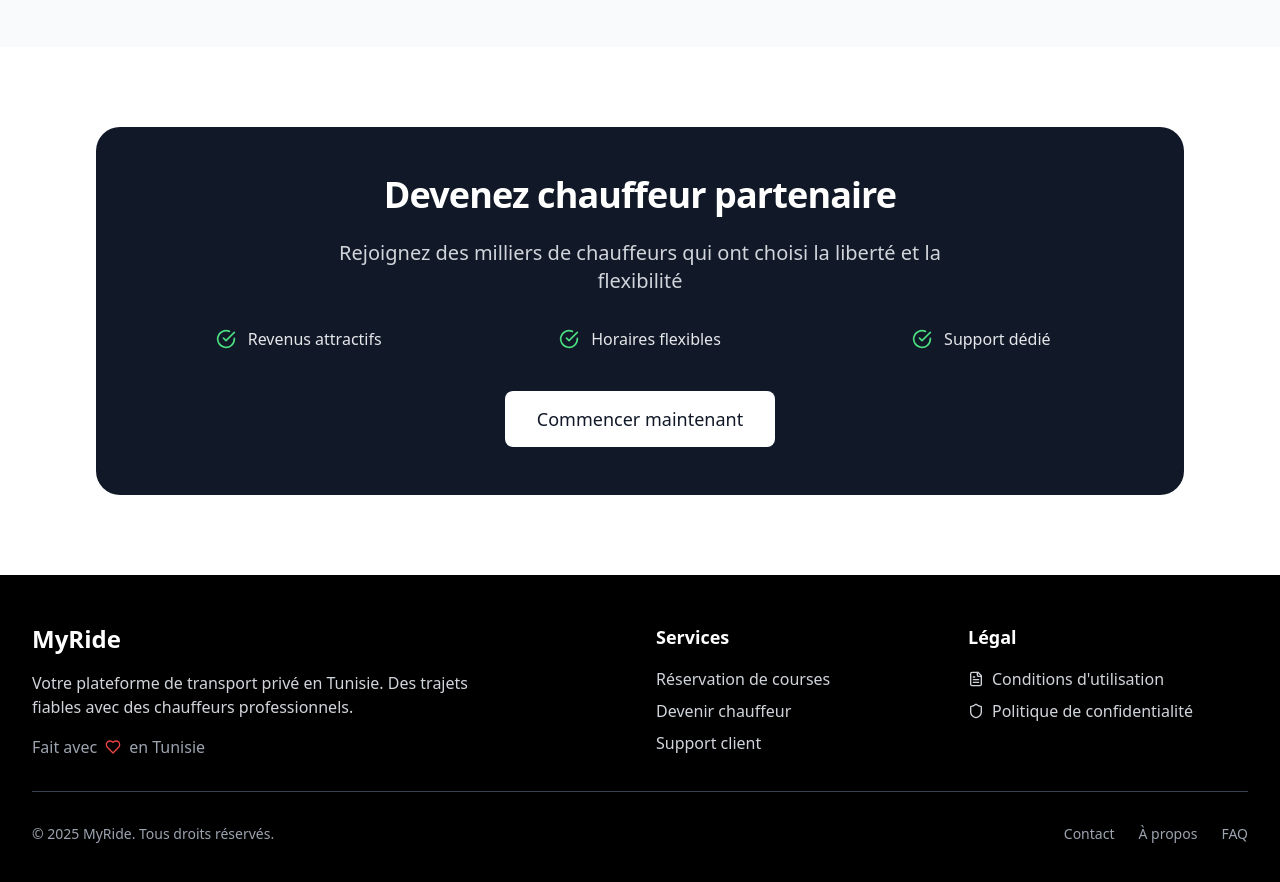
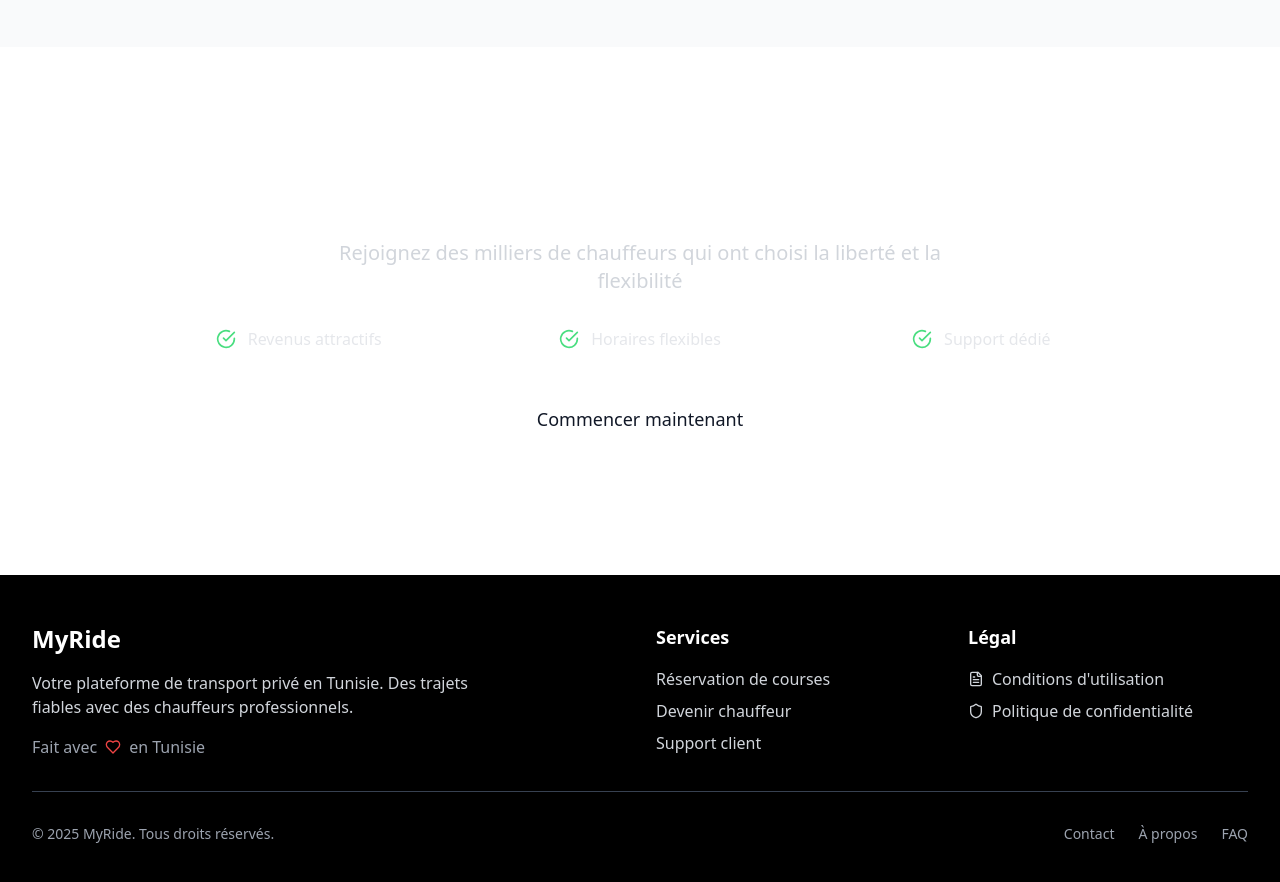
Before and after one commit to hammamiayoub/vtc-new, a React (Vite) app: page / in a window 1280 px wide. Shown: the part 1020-1902 px from the top of the page. Built offline with nearby package versions, Linux system fonts and the light colour scheme; no server answers.

Commit message:
Updated HomePage.tsx

```diff
--- a/src/components/HomePage.tsx
+++ b/src/components/HomePage.tsx
@@ -102,7 +102,7 @@ export const HomePage: React.FC<HomePageProps> = ({ onGetStarted, onClientLogin,
       {/* CTA Section */}
       <section className="py-20 bg-white">
         <div className="max-w-6xl mx-auto px-4 sm:px-6 lg:px-8">
-          <div className="bg-gray-900 rounded-3xl p-12 text-center text-white">
+          <div className="bg-black-900 rounded-3xl p-12 text-center text-white">
             <h2 className="text-4xl font-bold mb-6 tracking-tight">
               Devenez chauffeur partenaire
             </h2>
```
